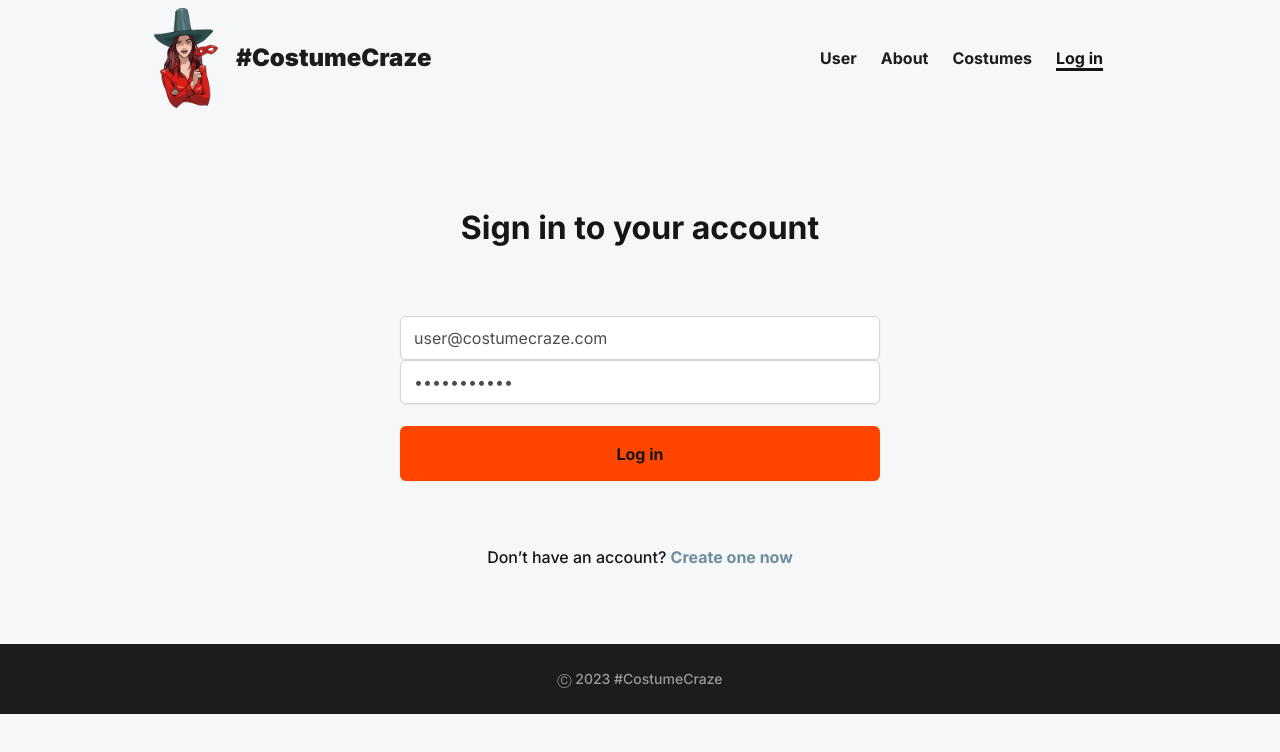
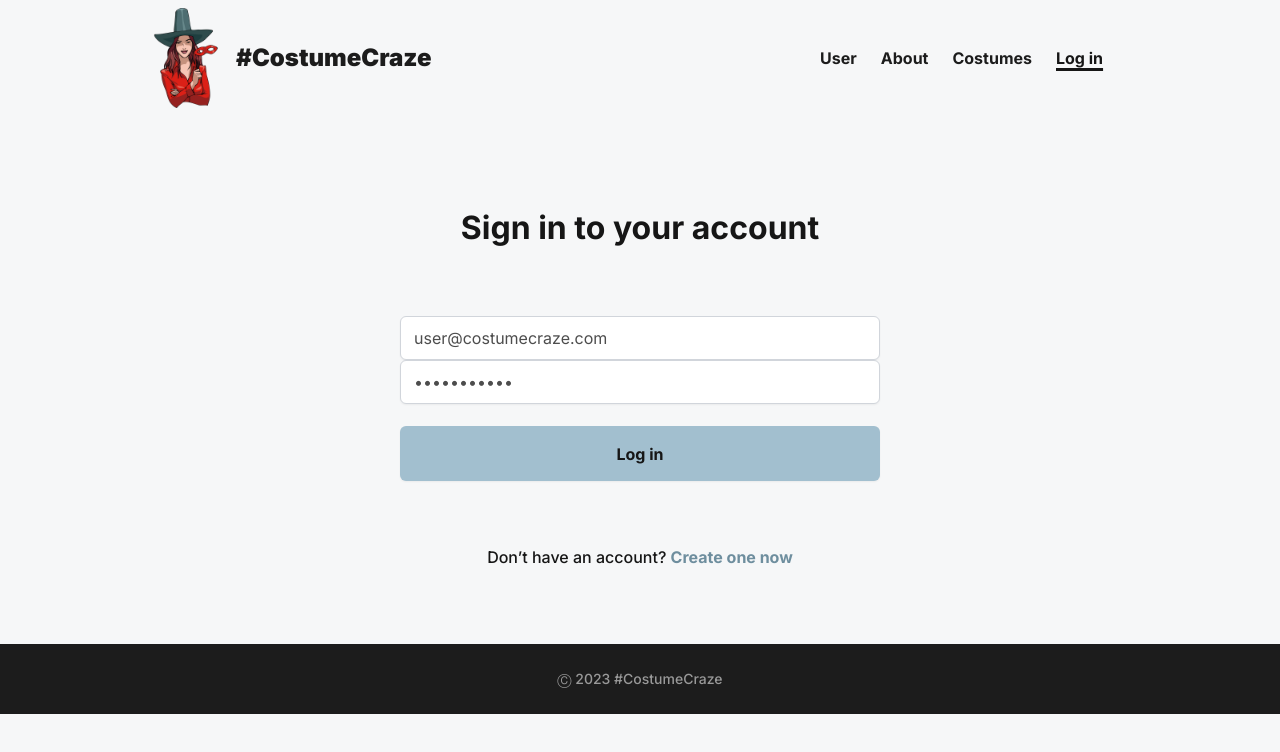
Before and after one commit to Jerkner/CostumeCraze, a React (Vite) app: page /login in a window 1280 px wide. Shown: the top 752 px of the page. Built offline with nearby package versions, Linux system fonts and the light colour scheme; no server answers; what miragejs would draw is missing.

Commit message:
Update app.scss

```diff
--- a/src/app.scss
+++ b/src/app.scss
@@ -343,7 +343,7 @@ footer {
     margin-top: 22px;
     padding: 18px 0;
     border-radius: $border-radius-small;
-    background: #ff4500;
+    background: $third-color;
     font-family: Inter;
     font-size: 16px;
     font-style: normal;
```
